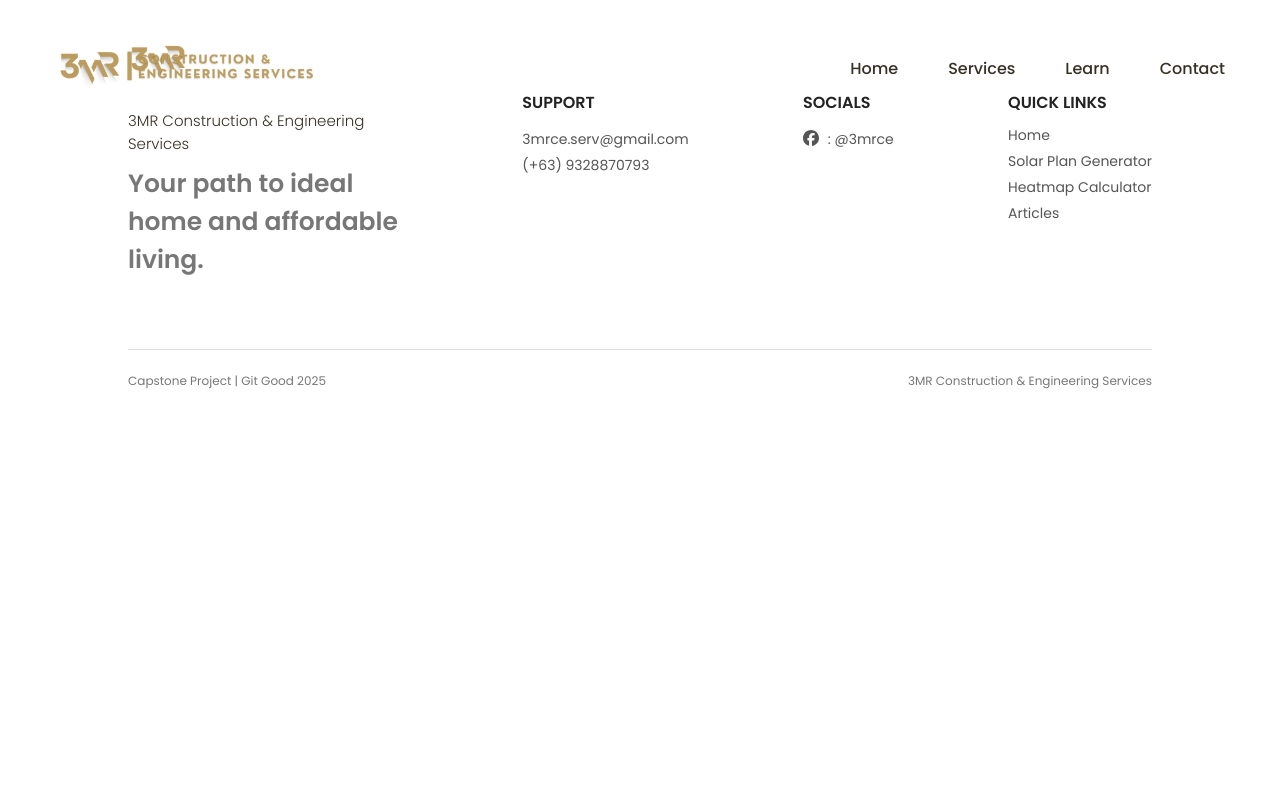
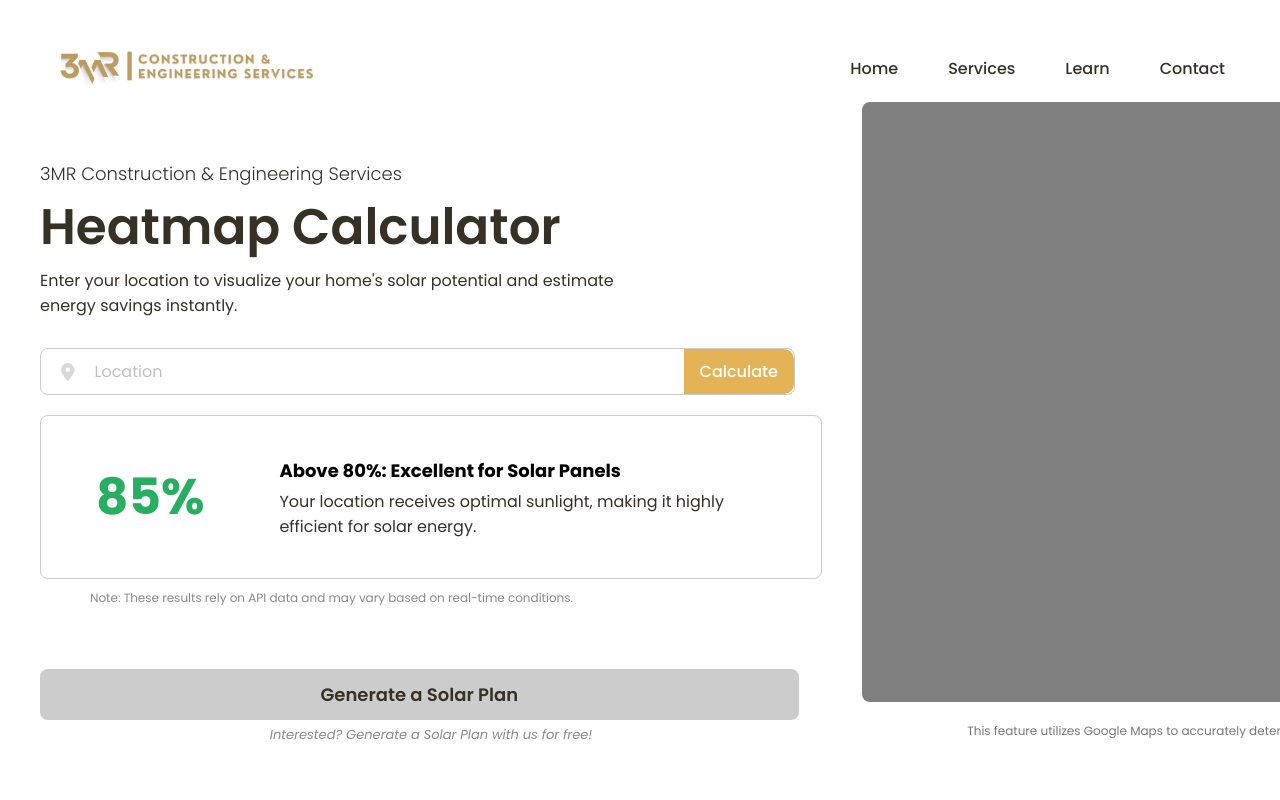
Before and after one commit to marianadine/solarsphereweb, a React (Create React App) app: page /heatmap in a window 1280 px wide. Shown: the top 800 px of the page. Built offline with nearby package versions, Linux system fonts and the light colour scheme.

Commit message:
heatmap page and smart solar planner page added

```diff
--- a/package.json
+++ b/package.json
@@ -12,9 +12,11 @@
     "@testing-library/react": "^16.2.0",
     "@testing-library/user-event": "^13.5.0",
     "framer-motion": "^12.5.0",
+    "leaflet": "^1.9.4",
     "lucide-react": "^0.483.0",
     "react": "^19.0.0",
     "react-dom": "^19.0.0",
+    "react-leaflet": "^5.0.0",
     "react-router-dom": "^7.3.0",
     "react-scripts": "5.0.1",
     "web-vitals": "^2.1.4"
--- /dev/null
+++ b/src/components/HeatmapCalculator.js
@@ -0,0 +1,60 @@
+import React, { useState } from 'react';
+import { FontAwesomeIcon } from '@fortawesome/react-fontawesome';
+import { faMapMarkerAlt } from '@fortawesome/free-solid-svg-icons';
+import "./components_css/heatmappagestyle.css";
+
+const HeatmapCalculator = () => {
+    const [location, setLocation] = useState("");
+
+    return (
+        <section className="heatmap-calculator">
+            <div className="calculator-container">
+                <div className="calculator-text">
+                    <p className="company-name">3MR Construction & Engineering Services</p>
+                    <h1 className="title">Heatmap Calculator</h1>
+                    <p className="description">
+                        Enter your location to visualize your home's solar potential and estimate energy savings instantly.
+                    </p>
+
+                    <div className="input-form">
+                        <FontAwesomeIcon icon={faMapMarkerAlt} className="input-icon" />
+                        <input
+                            type="text"
+                            className="location-input"
+                            placeholder="Location"
+                            value={location}
+                            onChange={(e) => setLocation(e.target.value)}
+                        />
+                        <button className="calculate-button">Calculate</button>
+                    </div>
+
+                    <div className="heatmap-result">
+                        <h1 className="percentage">85%</h1>
+                        <div>
+                            <p className="classification">Above 80%: Excellent for Solar Panels</p>
+                            <p className="explanation">
+                                Your location receives optimal sunlight, making it highly efficient for solar energy.
+                            </p>
+                        </div>
+                    </div>
+
+                    <p className="note">
+                        Note: These results rely on API data and may vary based on real-time conditions.
+                    </p>
+
+                    <button className="generate-button">Generate a Solar Plan</button>
+                    <p className="generate-text">Interested? Generate a Solar Plan with us for free!</p>
+                </div>
+
+                <div className="map-container">
+                    <div className="map-image" />
+                    <p className="map-note">
+                        This feature utilizes Google Maps to accurately determine your location for solar potential analysis.
+                    </p>
+                </div>
+            </div>
+        </section>
+    );
+};
+
+export default HeatmapCalculator;
--- /dev/null
+++ b/src/components/ScrollToTop.js
@@ -0,0 +1,14 @@
+import { useEffect } from 'react';
+import { useLocation } from 'react-router-dom';
+
+const ScrollToTop = () => {
+  const { pathname } = useLocation();
+
+  useEffect(() => {
+    window.scrollTo(0, 0);
+  }, [pathname]);
+
+  return null;
+};
+
+export default ScrollToTop;
--- /dev/null
+++ b/src/components/ScrollToTopButton.js
@@ -0,0 +1,31 @@
+import React, { useState, useEffect } from 'react';
+import { FontAwesomeIcon } from '@fortawesome/react-fontawesome';
+import { faChevronUp } from '@fortawesome/free-solid-svg-icons';
+import './components_css/ScrollToTopButton.css';
+
+const ScrollToTopButton = () => {
+    const [visible, setVisible] = useState(false);
+
+    const toggleVisibility = () => {
+        setVisible(window.pageYOffset > 300);
+    };
+
+    const scrollToTop = () => {
+        window.scrollTo({ top: 0, behavior: 'smooth' });
+    };
+
+    useEffect(() => {
+        window.addEventListener('scroll', toggleVisibility);
+        return () => {
+            window.removeEventListener('scroll', toggleVisibility);
+        };
+    }, []);
+
+    return (
+        <div className={`scroll-to-top ${visible ? 'visible' : ''}`} onClick={scrollToTop}>
+            <FontAwesomeIcon icon={faChevronUp} />
+        </div>
+    );
+};
+
+export default ScrollToTopButton;
--- /dev/null
+++ b/src/components/SmartSolarPlanner.js
@@ -0,0 +1,16 @@
+import React from 'react'
+import "./components_css/plannerstyle.css";
+
+const SmartSolarPlanner = () => {
+    return (
+        <section className="planner">
+            <div className="planner__container">
+                <p className="company-name">3MR Construction & Engineering Services</p>
+                <h1>Smart Solar Planner</h1>
+
+            </div>
+        </section>
+    )
+}
+
+export default SmartSolarPlanner
--- a/src/components/WebsiteController.js
+++ b/src/components/WebsiteController.js
@@ -6,12 +6,18 @@ import NavBar from './NavBar';
 import Footer from './Footer';
 import ServicesPage from './ServicesPage';
 import ContactPage from './ContactPage';
+import ScrollToTop from './ScrollToTop';
+import ScrollToTopButton from './ScrollToTopButton';  // ✅ Import the button
+import HeatmapCalculator from './HeatmapCalculator';
+import SmartSolarPlanner from './SmartSolarPlanner';
 
 const WebsiteController = () => {
   return (
     <Router>
+      <ScrollToTop />  {/* ✅ Ensures page always starts at top on route change */}
       <NavBar />
       <MainRoutes />
+      <ScrollToTopButton />  {/* ✅ Ensures scroll-to-top button appears */}
     </Router>
   );
 };
@@ -26,6 +32,8 @@ const MainRoutes = () => {
         <Route path="/services" element={<ServicesPage />} />
         <Route path="/learn" element={<LearnPage />} />
         <Route path="/contact" element={<ContactPage />} />
+        <Route path="/heatmap" element={<HeatmapCalculator />} />
+        <Route path="/planner" element={<SmartSolarPlanner />} />
       </Routes>
       {location.pathname !== "/contact" && <Footer />}
     </>
--- /dev/null
+++ b/src/components/components_css/ScrollToTopButton.css
@@ -0,0 +1,27 @@
+.scroll-to-top {
+    position: fixed;
+    bottom: 30px;
+    right: 30px;
+    width: 50px;
+    height: 50px;
+    background-color: #D3AB3F;
+    color: white;
+    border-radius: 50%;
+    display: flex;
+    justify-content: center;
+    align-items: center;
+    font-size: 24px;
+    cursor: pointer;
+    opacity: 0;
+    transition: opacity 0.3s ease, background-color 0.3s ease;
+    z-index: 1000;
+    box-shadow: 0px 4px 8px rgba(0, 0, 0, 0.3);
+}
+
+.scroll-to-top.visible {
+    opacity: 1;
+}
+
+.scroll-to-top:hover {
+    background-color: #d2b226;
+}
--- /dev/null
+++ b/src/components/components_css/heatmappagestyle.css
@@ -0,0 +1,205 @@
+.heatmap-calculator {
+    display: flex;
+    justify-content: center;
+    align-items: center;
+    margin-top: 50px;
+    height: 100vh;
+}
+
+.calculator-container {
+    display: flex;
+    max-width: 1700px;
+    width: 100%;
+    overflow: hidden;
+    transition: all 0.3s ease-in-out;
+}
+
+.calculator-text {
+    flex: 1;
+    padding: 40px;
+    transition: transform 0.3s ease-in-out;
+}
+
+.company-name {
+    font-size: 18px;
+    font-weight: 300;
+    color: #373025;
+    transition: color 0.3s ease-in-out;
+}
+
+.title {
+    font-size: 50px;
+    font-weight: 600;
+    margin-top: -15px;
+    color: #373025;
+    transition: color 0.3s ease-in-out;
+}
+
+.description {
+    font-size: 16px;
+    color: #373025;
+    margin-top: -38px;
+    width: 80%;
+    transition: color 0.3s ease-in-out;
+}
+
+/* Input Form */
+.input-form {
+    display: flex;
+    align-items: center;
+    border: 1px solid #ccc;
+    border-radius: 8px;
+    overflow: hidden;
+    background: white;
+    margin-bottom: 20px;
+    width: 95%;
+    transition: all 0.3s ease-in-out;
+}
+
+.input-icon {
+    color: #888;
+    transition: color 0.3s ease-in-out;
+}
+
+.location-input {
+    flex: 1;
+    border: none;
+    padding: 12px;
+    font-size: 16px;
+    outline: none;
+    transition: background-color 0.3s ease-in-out, color 0.3s ease-in-out;
+}
+
+.calculate-button {
+    background: #d1a640;
+    color: white;
+    border: none;
+    padding: 12px 20px;
+    cursor: pointer;
+    font-size: 16px;
+    font-weight: 600;
+    transition: background 0.3s ease-in-out, transform 0.2s ease-in-out;
+}
+
+.calculate-button:hover {
+    background: #b38a30;
+    transform: scale(1.05);
+}
+
+.heatmap-result {
+    display: flex;
+    align-items: center;
+    gap: 60px;
+    border: 1px solid #ccc;
+    padding: 2px 40px;
+    border-radius: 8px;
+    margin-bottom: 10px;
+    background: #fff;
+    width: 700px;
+    transition: all 0.3s ease-in-out;
+}
+
+.percentage {
+    font-size: 50px;
+    font-weight: bold;
+    color: #27ae60;
+    padding: 0px 15px;
+    transition: color 0.3s ease-in-out, transform 0.2s ease-in-out;
+}
+
+.percentage:hover {
+    transform: scale(1.1);
+}
+
+.classification {
+    font-size: 18px;
+    font-weight: bold;
+    margin-bottom: -11px;
+    transition: color 0.3s ease-in-out;
+}
+
+.explanation {
+    font-size: 16px;
+    color: #373025;
+    transition: color 0.3s ease-in-out;
+}
+
+.note {
+    font-size: 12px;
+    color: #898989;
+    margin-top: 10px;
+    margin-left: 50px;
+    transition: color 0.3s ease-in-out;
+}
+
+.generate-button {
+    width: 97%;
+    padding: 12px;
+    font-size: 18px;
+    font-weight: 600;
+    border-radius: 8px;
+    border: none;
+    background: #ccc;
+    color: #373025;
+    cursor: not-allowed;
+    margin-top: 50px;
+    transition: background 0.3s ease-in-out, transform 0.2s ease-in-out;
+}
+
+.generate-button:hover {
+    background: #D3AB3F;
+    color: #fff;
+    transform: scale(1.02);
+}
+
+.generate-text {
+    text-align: center;
+    font-size: 13px;
+    color: #898989;
+    font-style: italic;
+    margin-top: 5px;
+    transition: color 0.3s ease-in-out;
+}
+
+.map-container {
+    flex: 1;
+    position: relative;
+    transition: all 0.3s ease-in-out;
+}
+
+.map-image {
+    width: 800px;
+    height: 600px;
+    background-color: grey;
+    border-radius: 8px;
+    transition: background-color 0.3s ease-in-out, transform 0.2s ease-in-out;
+}
+
+.map-image:hover {
+    transform: scale(1.02);
+}
+
+.map-note {
+    font-size: 12px;
+    text-align: center;
+    color: #777;
+    margin-top: 5px;
+    margin-top: 20px;
+    transition: color 0.3s ease-in-out;
+}
+
+/* Responsive Design */
+@media (max-width: 1024px) {
+    .heatmap-calculator {
+        padding: 20px;
+    }
+
+    .calculator-container {
+        flex-direction: column;
+        transition: all 0.3s ease-in-out;
+    }
+
+    .calculator-text {
+        padding: 20px;
+    }
+}
```
Also changed, not shown: src/components/ServicesPage.js (+5 -2 lines), src/components/components_css/plannerstyle.css (added), 1 other file (tests, documents, lock files or other folders).
